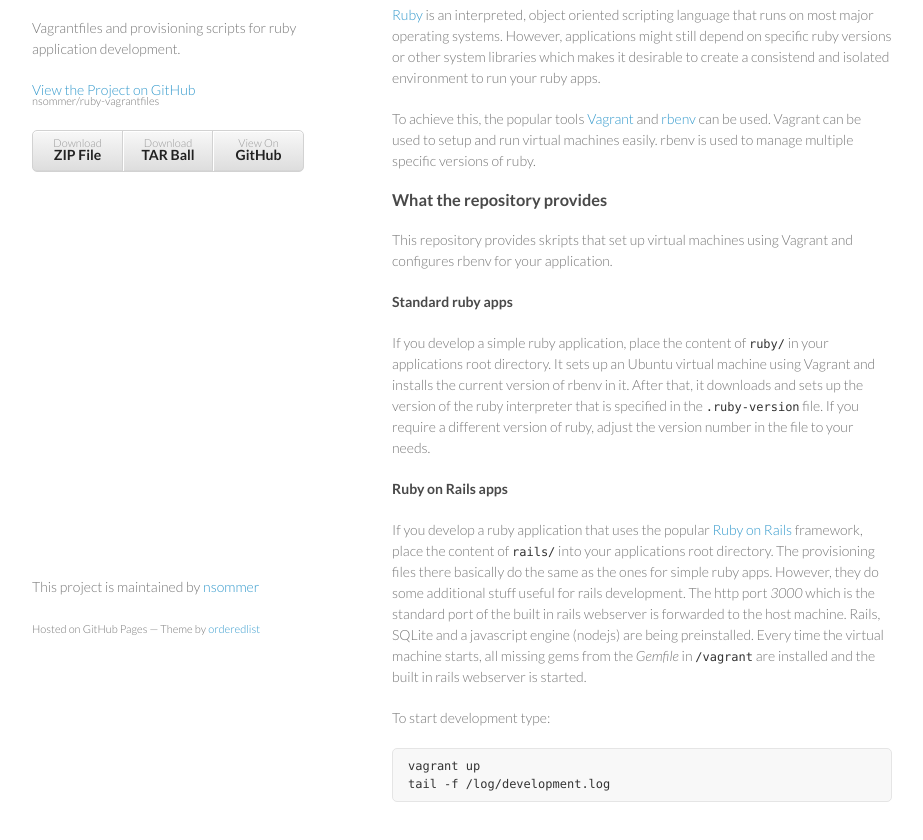
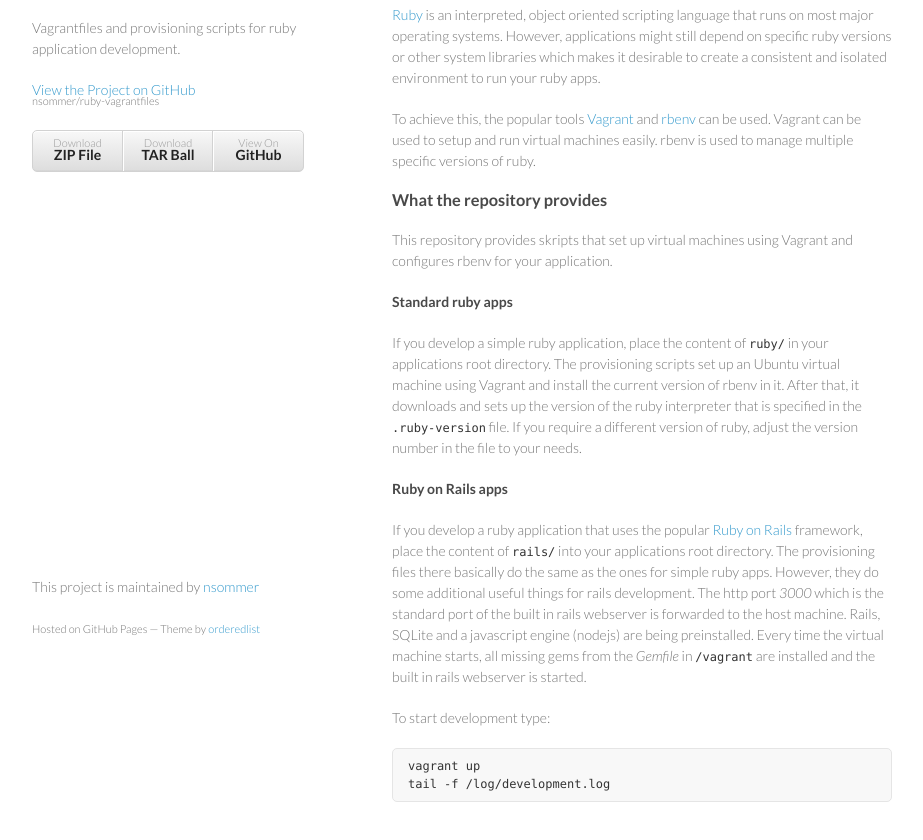
Before and after one commit to nsommer/ruby-vagrantfiles, a plain HTML site: page index.html in a window 1280 px wide. Shown: the part 92-932 px from the top of the page, without its empty margins (178-1101 px from the left). Drawn offline with Linux system fonts and the light colour scheme.

```diff
--- a/index.html
+++ b/index.html
@@ -31,7 +31,7 @@
         <h3>
 <a id="consistent-environments-for-ruby-apps-with-vagrant" class="anchor" href="#consistent-environments-for-ruby-apps-with-vagrant" aria-hidden="true"><span class="octicon octicon-link"></span></a>Consistent environments for Ruby apps with Vagrant</h3>
 
-<p><a href="https://www.ruby-lang.org/">Ruby</a> is an interpreted, object oriented scripting language that runs on most major operating systems. However, applications might still depend on specific ruby versions or other system libraries which makes it desirable to create a consistend and isolated environment to run your ruby apps.</p>
+<p><a href="https://www.ruby-lang.org/">Ruby</a> is an interpreted, object oriented scripting language that runs on most major operating systems. However, applications might still depend on specific ruby versions or other system libraries which makes it desirable to create a consistent and isolated environment to run your ruby apps.</p>
 
 <p>To achieve this, the popular tools <a href="https://www.vagrantup.com/">Vagrant</a> and <a href="https://github.com/sstephenson/rbenv">rbenv</a> can be used. Vagrant can be used to setup and run virtual machines easily. rbenv is used to manage multiple specific versions of ruby.</p>
 
@@ -43,12 +43,12 @@
 <h4>
 <a id="standard-ruby-apps" class="anchor" href="#standard-ruby-apps" aria-hidden="true"><span class="octicon octicon-link"></span></a>Standard ruby apps</h4>
 
-<p>If you develop a simple ruby application, place the content of <code>ruby/</code> in your applications root directory. It sets up an Ubuntu virtual machine using Vagrant and installs the current version of rbenv in it. After that, it downloads and sets up the version of the ruby interpreter that is specified in the <code>.ruby-version</code> file. If you require a different version of ruby, adjust the version number in the file to your needs.</p>
+<p>If you develop a simple ruby application, place the content of <code>ruby/</code> in your applications root directory. The provisioning scripts set up an Ubuntu virtual machine using Vagrant and install the current version of rbenv in it. After that, it downloads and sets up the version of the ruby interpreter that is specified in the <code>.ruby-version</code> file. If you require a different version of ruby, adjust the version number in the file to your needs.</p>
 
 <h4>
 <a id="ruby-on-rails-apps" class="anchor" href="#ruby-on-rails-apps" aria-hidden="true"><span class="octicon octicon-link"></span></a>Ruby on Rails apps</h4>
 
-<p>If you develop a ruby application that uses the popular <a href="http://rubyonrails.org/">Ruby on Rails</a> framework, place the content of <code>rails/</code> into your applications root directory. The provisioning files there basically do the same as the ones for simple ruby apps. However, they do some additional stuff useful for rails development. The http port <em>3000</em> which is the standard port of the built in rails webserver is forwarded to the host machine. Rails, SQLite and a javascript engine (nodejs) are being preinstalled. Every time the virtual machine starts, all missing gems from the <em>Gemfile</em> in <code>/vagrant</code> are installed and the built in rails webserver is started.</p>
+<p>If you develop a ruby application that uses the popular <a href="http://rubyonrails.org/">Ruby on Rails</a> framework, place the content of <code>rails/</code> into your applications root directory. The provisioning files there basically do the same as the ones for simple ruby apps. However, they do some additional useful things for rails development. The http port <em>3000</em> which is the standard port of the built in rails webserver is forwarded to the host machine. Rails, SQLite and a javascript engine (nodejs) are being preinstalled. Every time the virtual machine starts, all missing gems from the <em>Gemfile</em> in <code>/vagrant</code> are installed and the built in rails webserver is started.</p>
 
 <p>To start development type:</p>
 
```
Also changed, not shown: params.json (+1 -1 lines).
